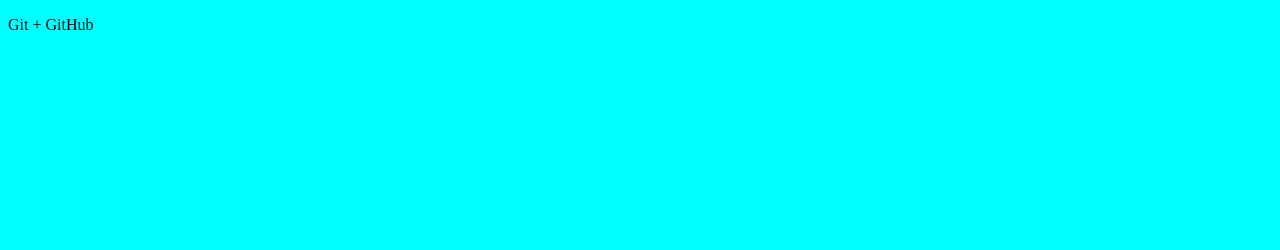
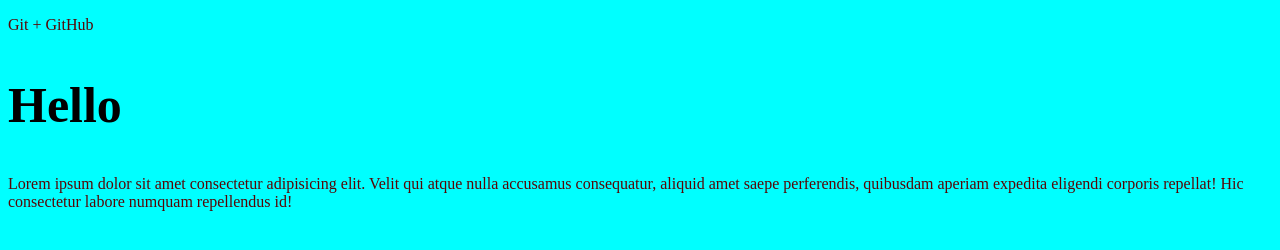
Before and after one commit to ITshegi/gittest, a plain HTML site: page index.html in a window 1280 px wide. Drawn offline with Linux system fonts and the light colour scheme.

Commit message:
наше первое изменение

```diff
--- a/css/main.css
+++ b/css/main.css
@@ -1,3 +1,9 @@
 body {
     background-color: aqua;
 }
+p   {
+    color:rgb(87, 6, 6)
+}
+h2 {
+    font-size: 50px;
+}
--- a/index.html
+++ b/index.html
@@ -9,5 +9,7 @@
 </head>
 <body>
     <p>Git + GitHub</p>
+    <h2>Hello</h2>
+    <p>Lorem ipsum dolor sit amet consectetur adipisicing elit. Velit qui atque nulla accusamus consequatur, aliquid amet saepe perferendis, quibusdam aperiam expedita eligendi corporis repellat! Hic consectetur labore numquam repellendus id!</p>
 </body>
 </html>
```
